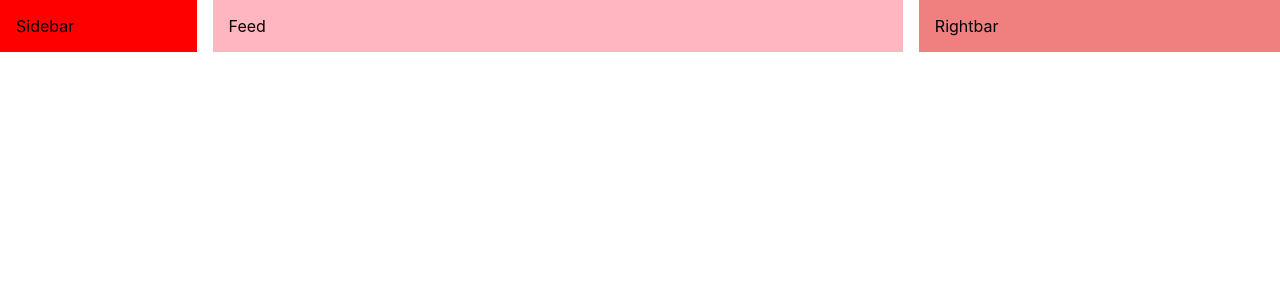
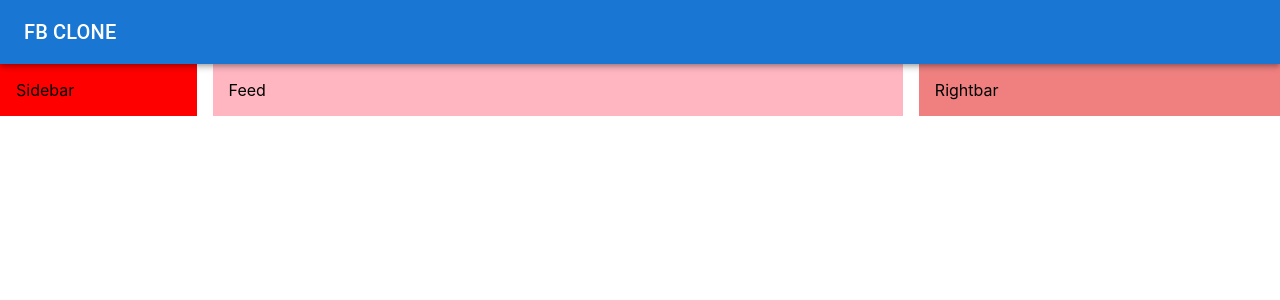
Before and after one commit to priyak1203/mui-fb-clone, a React (Create React App) app: page / in a window 1280 px wide. Shown: the top 300 px of the page. Built offline with nearby package versions, Linux system fonts and the light colour scheme; the HTML template or start-up script is replaced by a standard one.

Commit message:
Navbar Logo

```diff
--- a/package.json
+++ b/package.json
@@ -5,6 +5,7 @@
   "dependencies": {
     "@emotion/react": "^11.10.0",
     "@emotion/styled": "^11.10.0",
+    "@mui/icons-material": "^5.8.4",
     "@mui/material": "^5.9.3",
     "@testing-library/jest-dom": "^5.16.4",
     "@testing-library/react": "^13.3.0",
--- a/src/App.js
+++ b/src/App.js
@@ -1,13 +1,14 @@
 import { Box, Stack } from '@mui/material';
 
 import Feed from './components/Feed';
+import Navbar from './components/Navbar';
 import Rightbar from './components/Rightbar';
 import Sidebar from './components/Sidebar';
 
 function App() {
   return (
     <Box>
-      {/* navbar */}
+      <Navbar />
       <Stack direction="row" spacing={2} justifyContent="space-between">
         <Sidebar />
         <Feed />
--- a/src/components/Navbar.jsx
+++ b/src/components/Navbar.jsx
@@ -1,7 +1,23 @@
 import React from 'react';
+import { AppBar, Toolbar, Typography, styled } from '@mui/material';
+import { FacebookSharp } from '@mui/icons-material';
 
 function Navbar() {
-  return <div>Navbar</div>;
+  const StyledToolbar = styled(Toolbar)({
+    display: 'flex',
+    justifyContent: 'space-between',
+  });
+
+  return (
+    <AppBar position="sticky">
+      <StyledToolbar>
+        <Typography variant="h6" sx={{ display: { xs: 'none', sm: 'block' } }}>
+          FB CLONE
+        </Typography>
+        <FacebookSharp sx={{ display: { xs: 'block', sm: 'none' } }} />
+      </StyledToolbar>
+    </AppBar>
+  );
 }
 
 export default Navbar;
```
Also changed, not shown: 1 other file (tests, documents, lock files or other folders).
